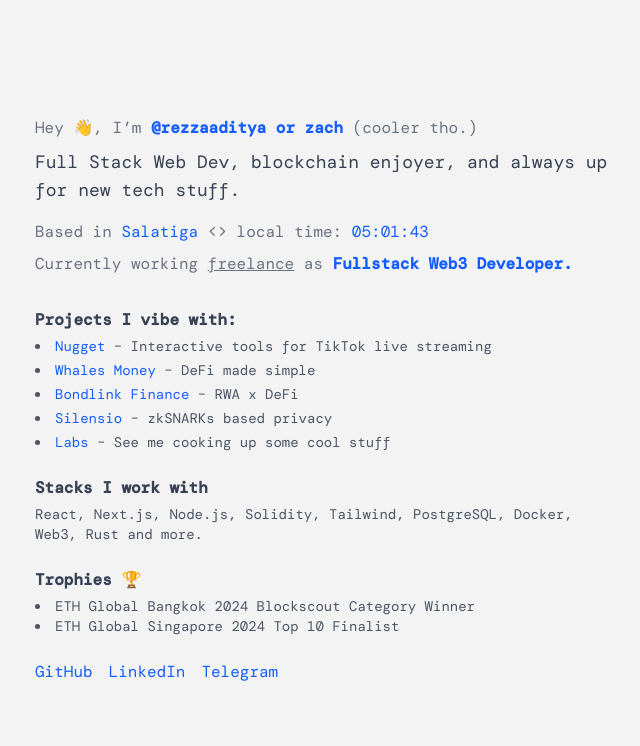
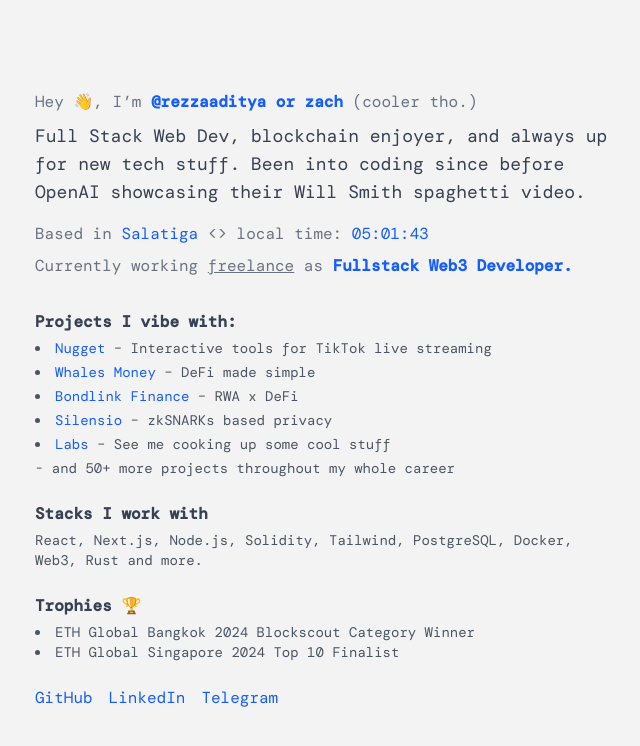
Before and after one commit to rezzadtyp/porto-2025, an Astro site: page / in a window 1280 px wide. Shown: the whole page, without its empty margins (317-957 px from the left). Built offline with nearby package versions, Linux system fonts and the light colour scheme; Astro itself is replaced by a stand-in of ours; a web font is replaced by a local one.

Commit message:
more update

```diff
--- a/src/components/Welcome.astro
+++ b/src/components/Welcome.astro
@@ -16,7 +16,8 @@ import "../styles/global.css";
         </p>
         <p class="text-gray-700 text-lg mb-4">
             Full Stack Web Dev, blockchain enjoyer, and always up for new tech
-            stuff.
+            stuff. Been into coding since before OpenAI showcasing their Will
+            Smith spaghetti video.
         </p>
         <p class="text-gray-500 text-base mb-2">
             Based in
@@ -81,6 +82,7 @@ import "../styles/global.css";
                     </a>
                     – See me cooking up some cool stuff
                 </li>
+                <p>- and 50+ more projects throughout my whole career</p>
             </ul>
         </div>
         <div class="mb-6">
```
